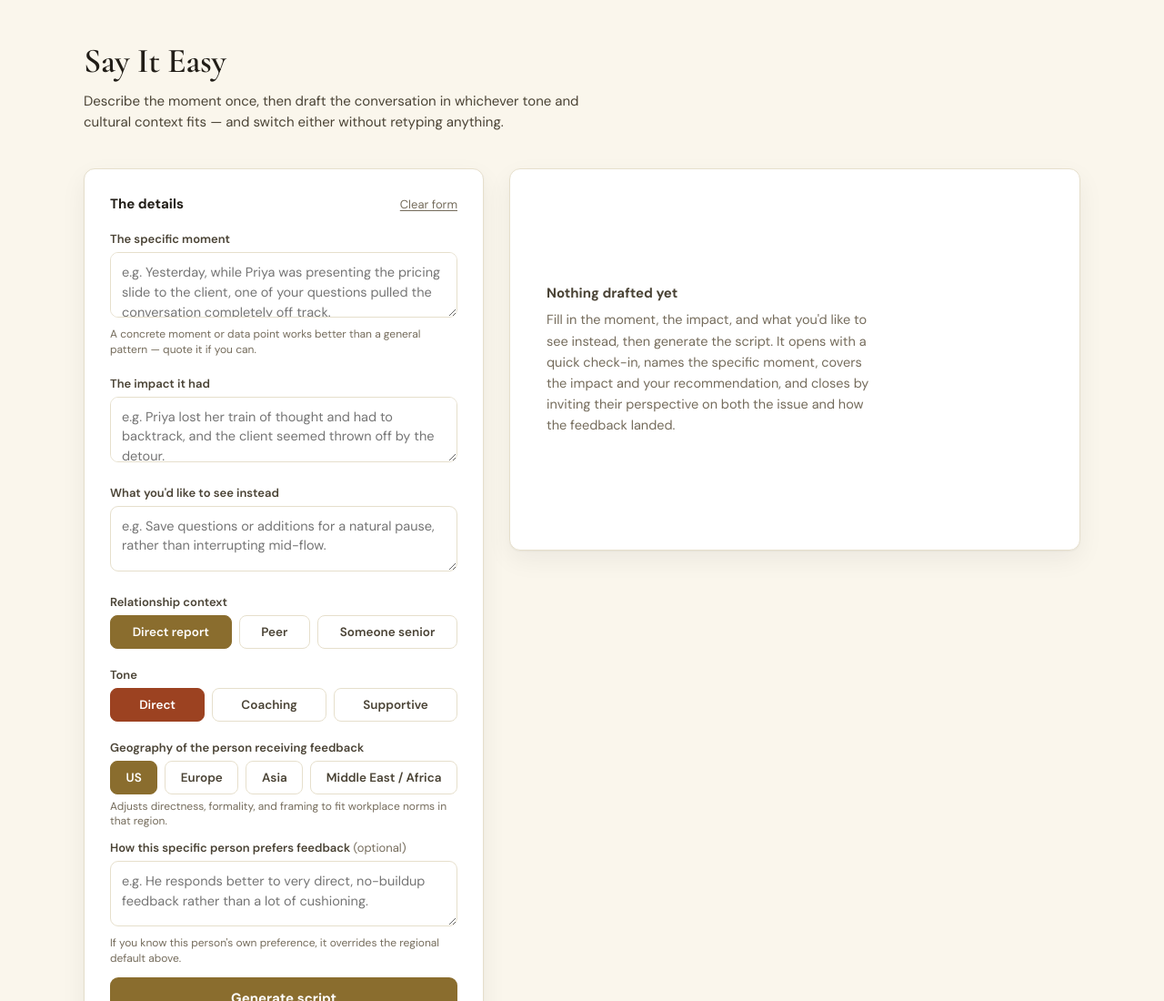
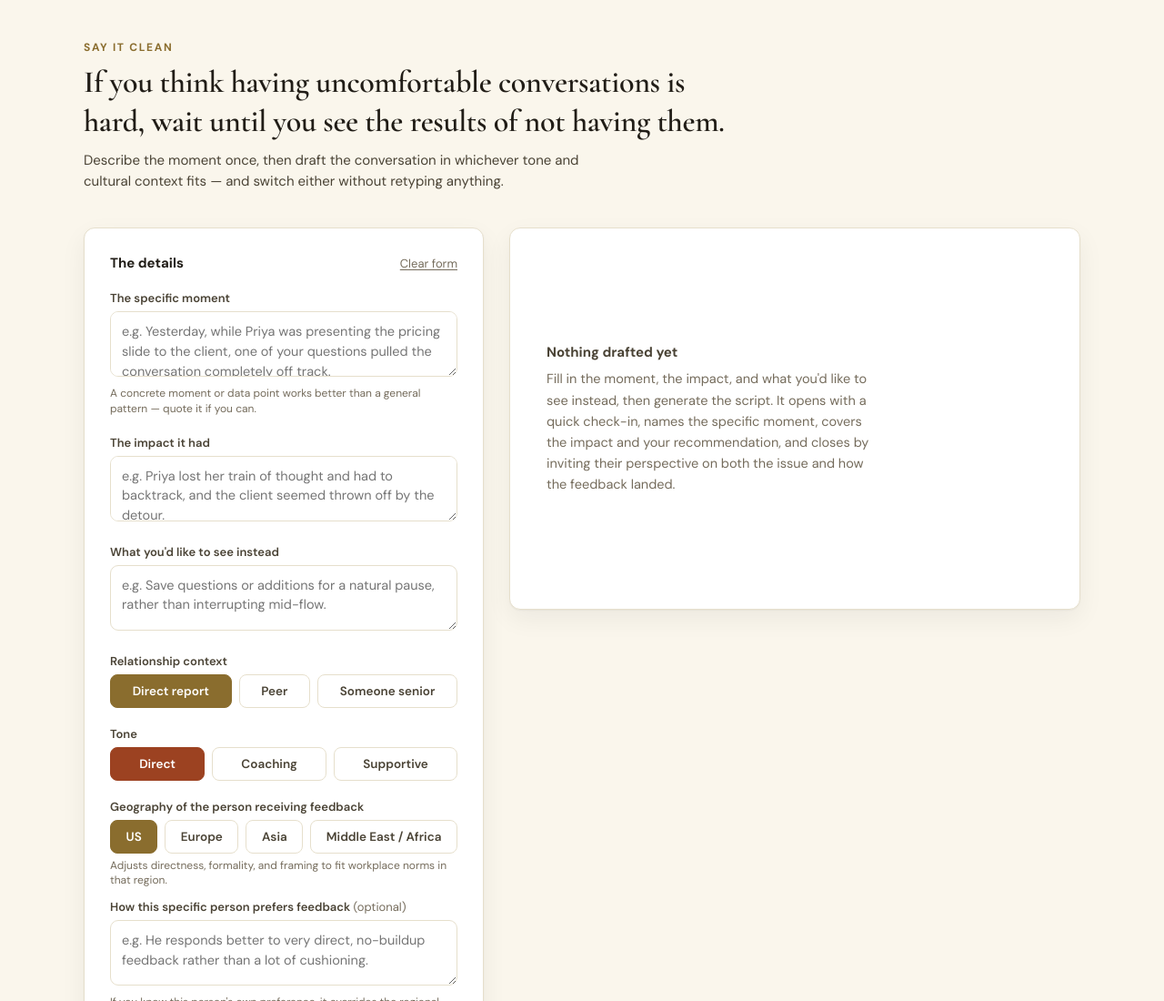
Before and after one commit to Curiouz4Ever/Feedback-Script-Generator, a website: page public/index.html in a window 1280 px wide. Shown: the top 1100 px of the page at 91% size. Drawn offline with nearby package versions, Linux system fonts and the light colour scheme.

Commit message:
Update index.html

```diff
--- a/public/index.html
+++ b/public/index.html
@@ -56,13 +56,25 @@
     margin:0 auto;
   }
 
-  header.page h1{
+   header.page h1{
     font-family:'Cormorant Garamond', Georgia, serif;
-    font-size:38px;
+    font-size:clamp(24px, 3.4vw, 34px);
     font-weight:600;
     letter-spacing:-0.01em;
+    line-height:1.25;
     margin:0 0 10px 0;
+    max-width:720px;
     color:var(--ink);
+  }
+
+  header.page .brand-mark{
+    font-family:'DM Sans', sans-serif;
+    font-size:12px;
+    font-weight:700;
+    letter-spacing:0.14em;
+    text-transform:uppercase;
+    color:var(--primary);
+    margin:0 0 10px 0;
   }
 
   header.page p{
@@ -73,6 +85,16 @@
     line-height:1.5;
   }
 
+  header.page .tagline{
+    font-family:'Cormorant Garamond', Georgia, serif;
+    font-style:italic;
+    font-weight:600;
+    font-size:20px;
+    color:var(--primary);
+    margin:0 0 14px 0;
+    max-width:620px;
+    line-height:1.4;
+  }
   .app{
     display:grid;
     grid-template-columns:minmax(320px,440px) 1fr;
@@ -428,7 +450,8 @@
 <body>
 
 <header class="page">
-  <h1>Say It Easy</h1>
+    <div class="brand-mark">Say It Clean</div>
+  <h1>If you think having uncomfortable conversations is hard, wait until you see the results of not having them.</h1>
   <p>Describe the moment once, then draft the conversation in whichever tone and cultural context fits — and switch either without retyping anything.</p>
 </header>
 
```
